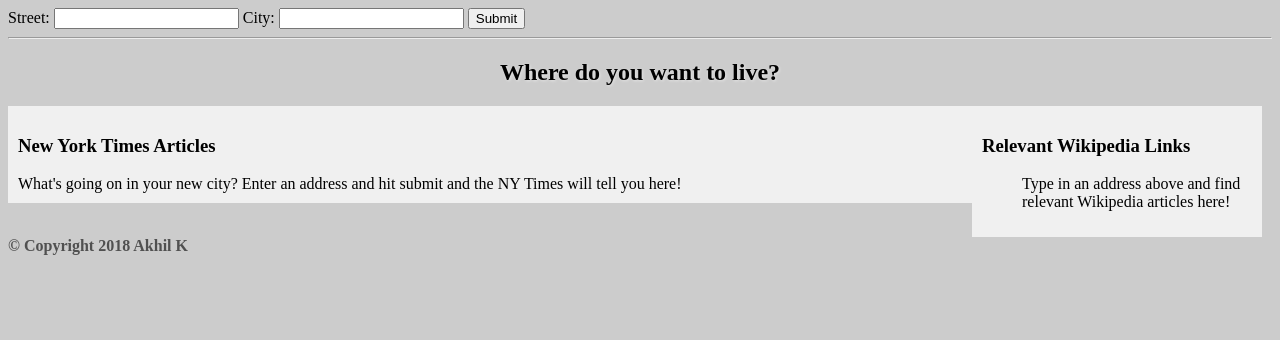
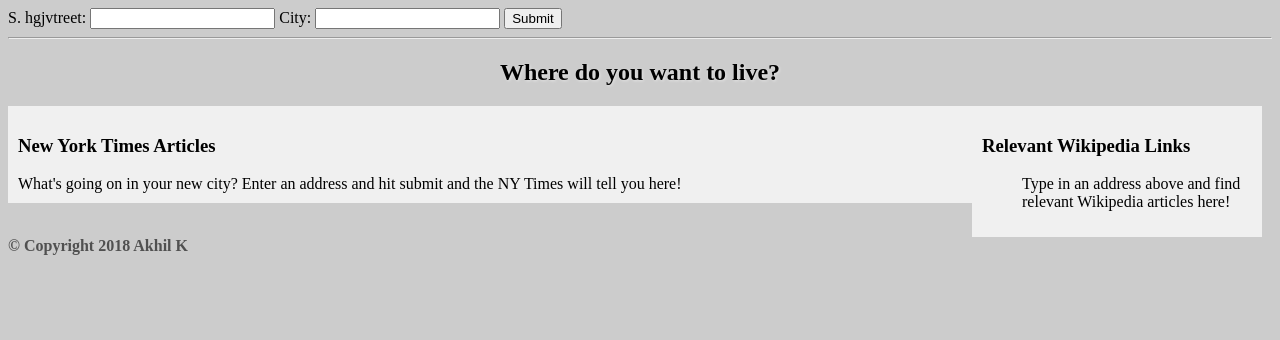
Before and after one commit to shanmukh21/Ajax-jQuery_Project, a plain HTML site: page index.html in a window 1280 px wide. Drawn offline with Linux system fonts and the light colour scheme.

Commit message:
Update index.html

```diff
--- a/index.html
+++ b/index.html
@@ -8,7 +8,7 @@
 <body>
 
     <form id="form-container" class="form-container">
-        <label for="street">Street: </label><input type="text" id="street" value="">
+        <label for="street">S.  hgjvtreet: </label><input type="text" id="street" value="">
         <label for="city">City: </label><input type="text" id="city" value="">
         <button id="submit-btn">Submit</button>
     </form>
```
